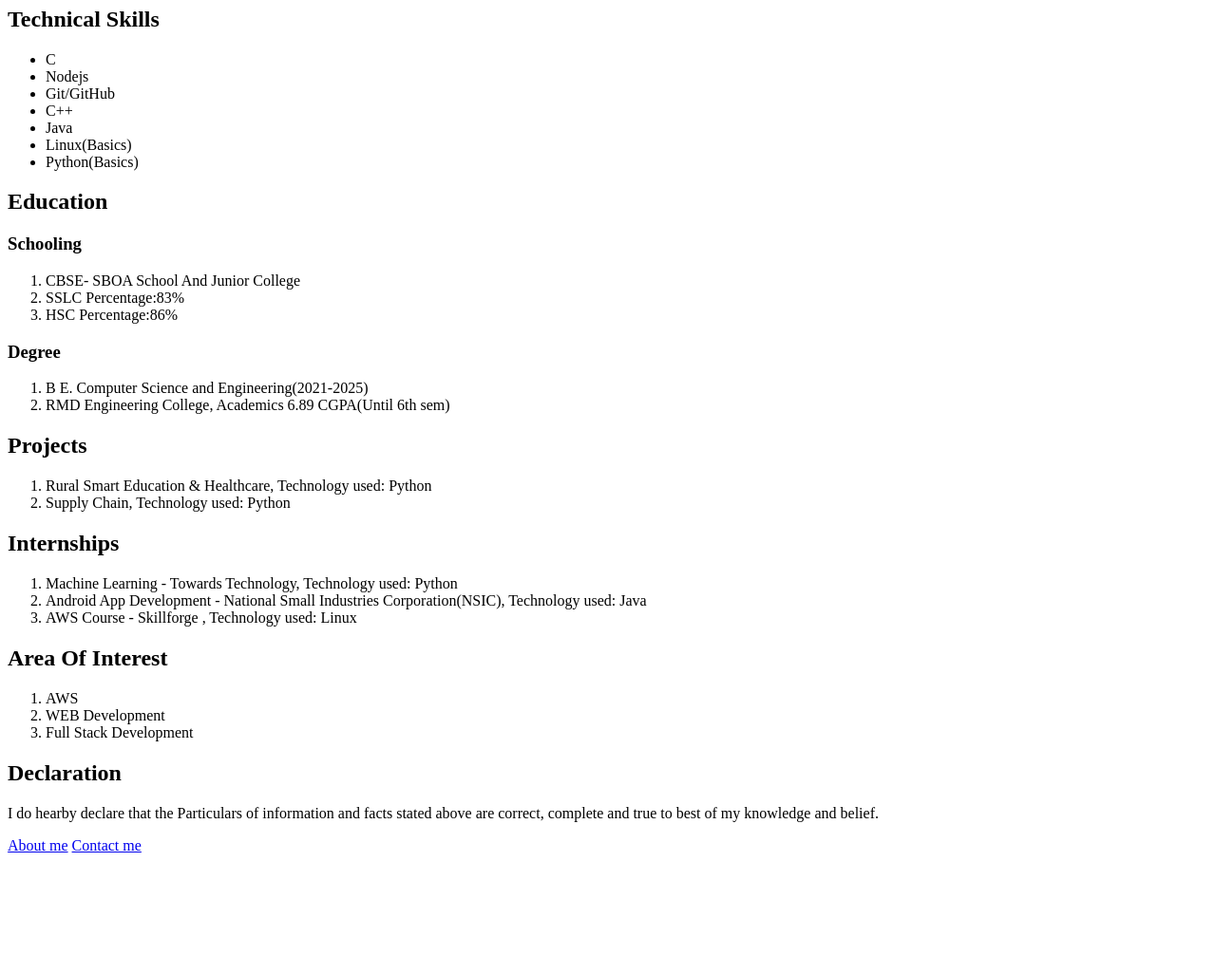
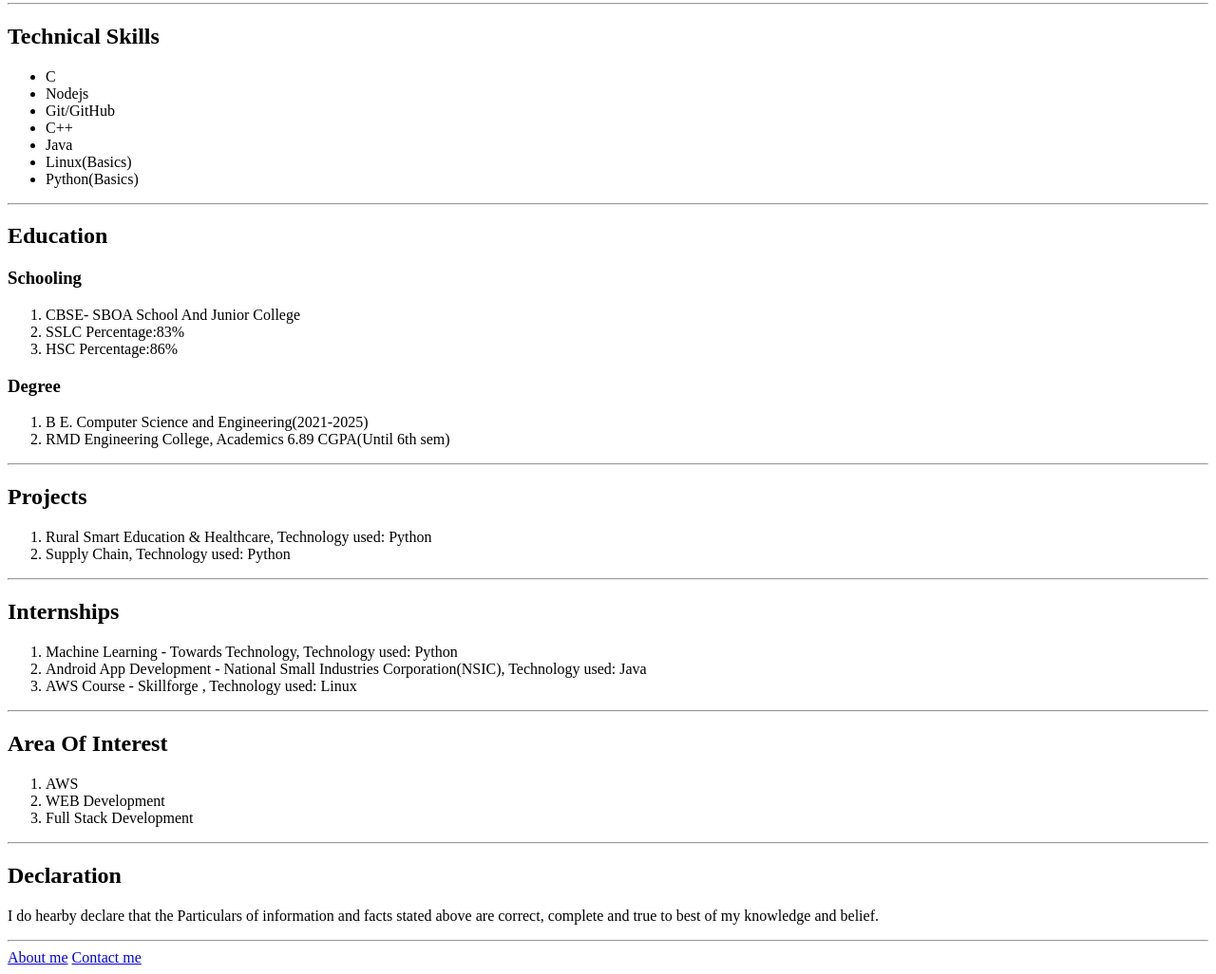
Before and after one commit to Kruthick-25/Capstone-Project-1, a plain HTML site: page index.html in a window 1280 px wide. Shown: the part 450-1476 px from the top of the page at 95% size. Before the commit the page ends 1358 px from the top, so only its background shows below. Drawn offline with Linux system fonts and the light colour scheme.

Commit message:
Add files via upload

```diff
--- a/index.html
+++ b/index.html
@@ -5,7 +5,7 @@
 <p>To achieve a unique milestone in my career, which provides an opportunity to
     explore myself in my area of interest and achieve my goals.
 </p>
-</hr>
+<hr />
 <h2>Technical Skills</h2>
 <p>
     <ul>
@@ -18,6 +18,7 @@
         <li>Python(Basics)</li>
     </ul>
 </p>
+<hr />
 <h2>Education</h2>
 <p>
     <h3>Schooling</h3>
@@ -34,26 +35,31 @@
         </li>
     </ol>
 </p>
+<hr />
 <h2>Projects</h2>
 <ol>
     <li>Rural Smart Education & Healthcare, Technology used: Python</li>
     <li>Supply Chain, Technology used: Python</li>
 </ol>
+<hr />
 <h2>Internships</h2>
 <ol>
     <li>Machine Learning - Towards Technology, Technology used: Python</li>
     <li>Android App Development - National Small Industries Corporation(NSIC), Technology used: Java</li>
     <li>AWS Course - Skillforge , Technology used: Linux</li>
 </ol>
+<hr />
 <h2>Area Of Interest</h2>
 <ol>
     <li>AWS</li>
     <li>WEB Development</li>
     <li>Full Stack Development</li>
 </ol>
+<hr />
 <h2>Declaration</h2>
 <p>I do hearby declare that the Particulars of information and facts
     stated above are correct, complete and true to best of my
     knowledge and belief.</p>
+<hr />
 <a href = "about.html">About me</a>
 <a href = "./contact.html">Contact me</a>
```
